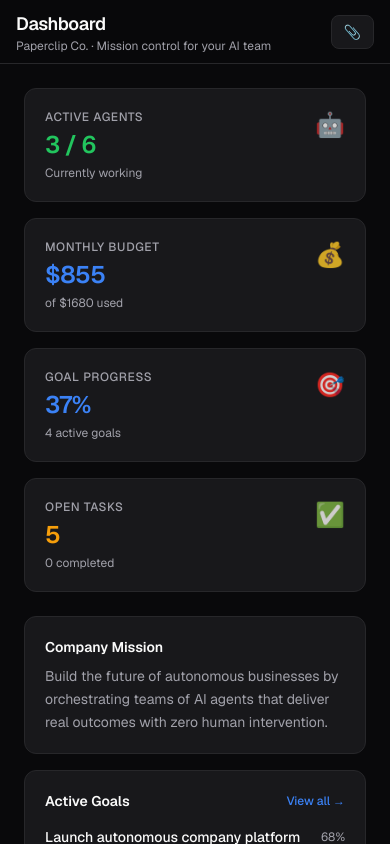
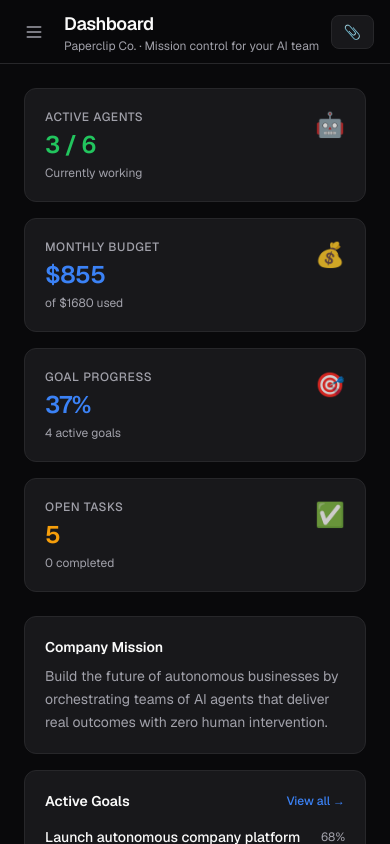
Before and after one commit to henrygoldsmith07-wq/paperclip-clone, a Next.js app: page /dashboard in a window 390 px wide. Shown: the top 844 px of the page. Built offline with nearby package versions, Linux system fonts and the light colour scheme.

Commit message:
feat: wire Header menu button to MenuContext for mobile toggle

```diff
--- a/src/components/Header.tsx
+++ b/src/components/Header.tsx
@@ -1,24 +1,24 @@
 "use client";
 
 import { useApp } from "@/context/AppContext";
+import { useMenu } from "@/context/MenuContext";
 
 interface HeaderProps {
   title: string;
   subtitle?: string;
-  onMenuClick?: () => void;
 }
 
-export default function Header({ title, subtitle, onMenuClick }: HeaderProps) {
+export default function Header({ title, subtitle }: HeaderProps) {
   const { company, agents } = useApp();
+  const { open } = useMenu();
   const activeCount = agents.filter((a) => a.status === "working").length;
 
   return (
     <header className="sticky top-0 z-30 flex h-16 items-center justify-between border-b border-border bg-background/80 px-4 backdrop-blur-md sm:px-6">
       <div className="flex items-center gap-3">
         {/* Mobile menu button */}
-        {onMenuClick && (
         <button
-            onClick={onMenuClick}
+          onClick={open}
           className="rounded-lg p-2 text-muted hover:bg-card-hover hover:text-foreground lg:hidden"
           aria-label="Open menu"
         >
@@ -37,7 +37,6 @@ export default function Header({ title, subtitle, onMenuClick }: HeaderProps) {
             />
           </svg>
         </button>
-        )}
         <div>
           <h1 className="text-lg font-semibold tracking-tight text-foreground">
             {title}
```
Lines whose indentation alone changed are shown as unchanged.
